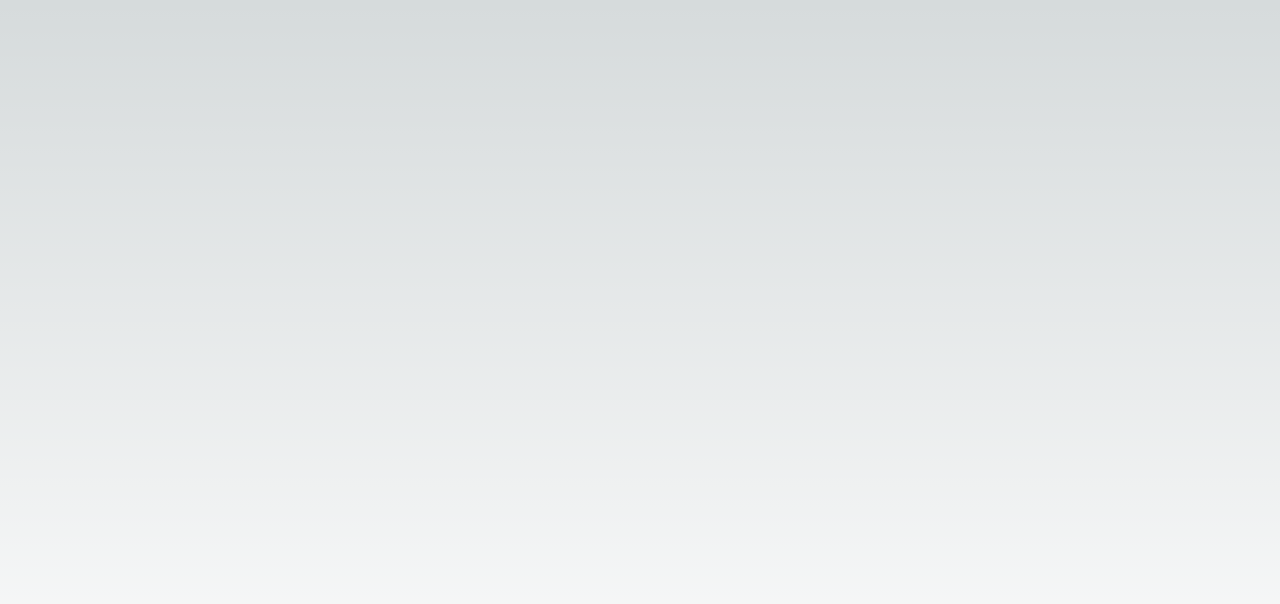
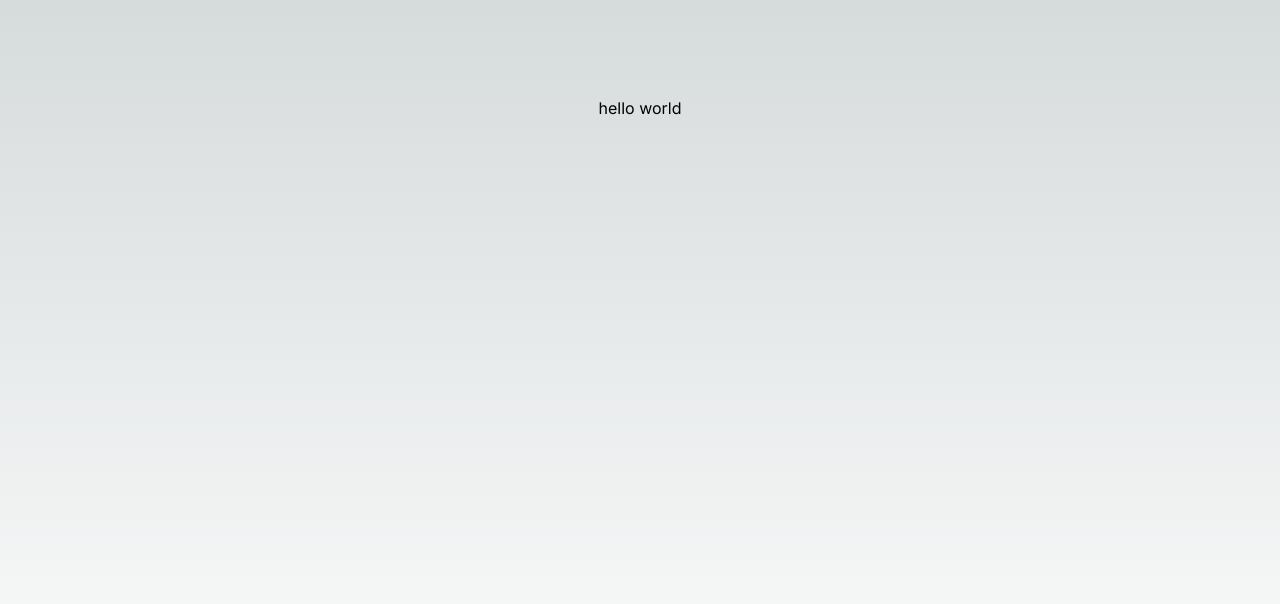
Before and after one commit to aguscha333/rs-market-nextjs, a Next.js app: page / in a window 1280 px wide. Shown: the top 604 px of the page. Built offline with nearby package versions, Linux system fonts and the light colour scheme.

Commit message:
fix eslint issue

```diff
--- a/app/page.tsx
+++ b/app/page.tsx
@@ -1,5 +1,7 @@
 export default function Home() {
   return (
-    <main className="flex flex-col items-center justify-between min-h-screen p-24"></main>
+    <main className="flex flex-col items-center justify-between min-h-screen p-24">
+      hello world
+    </main>
   );
 }
```
